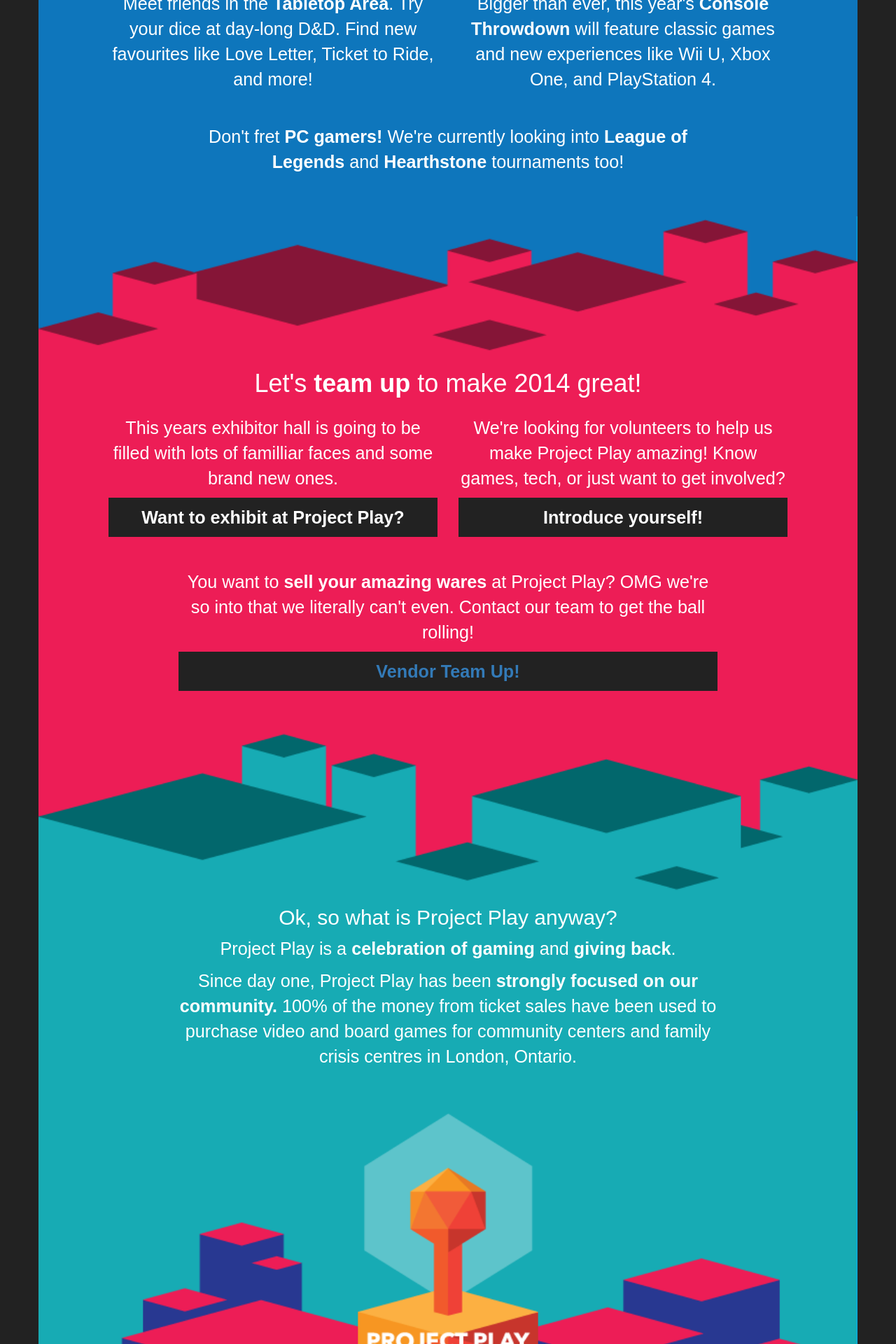
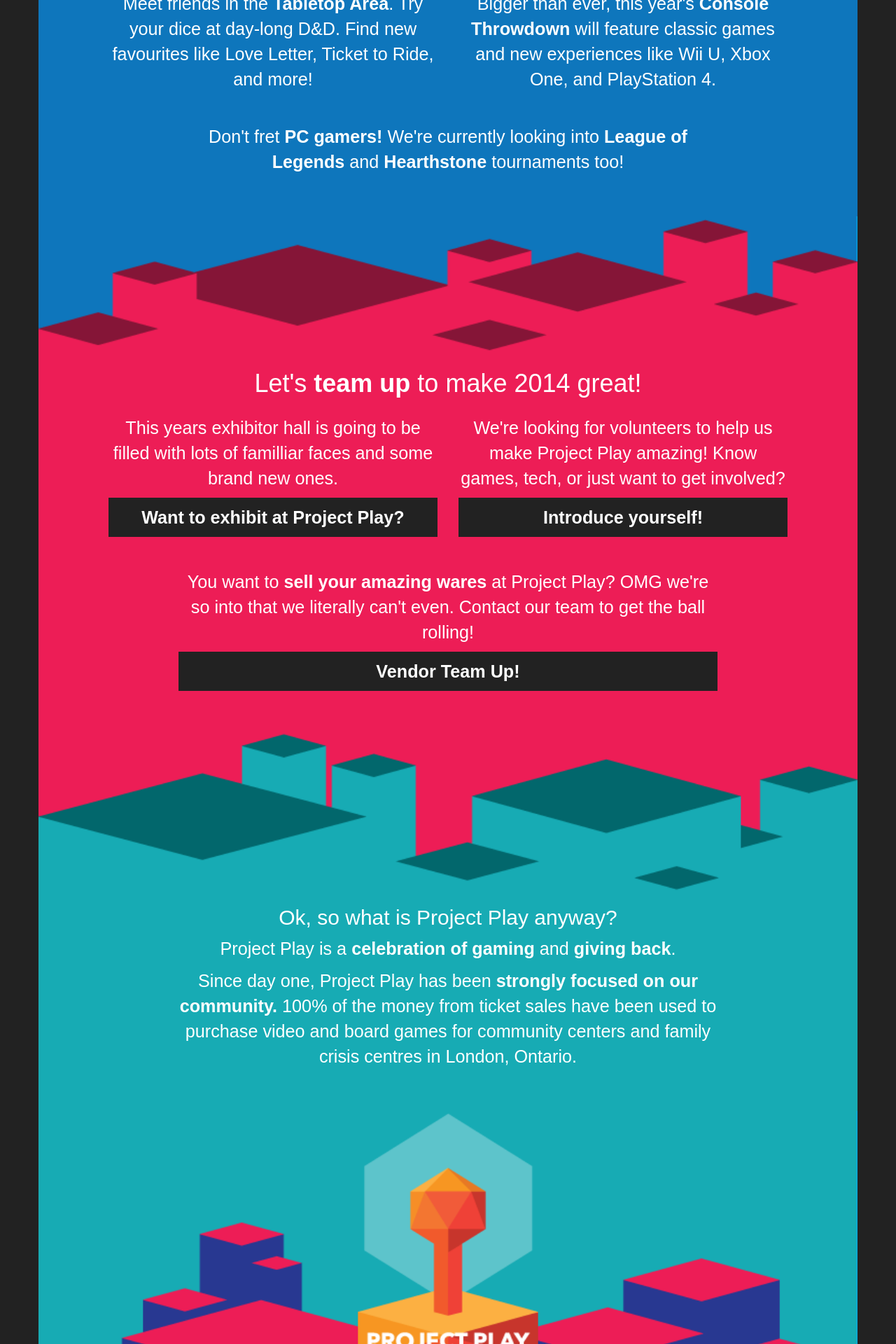
Before and after one commit to projectplay/projectplay.github.io, a Jekyll site: the page built from index.html, in a window 1280 px wide. Shown: the part 1103-3023 px from the top of the page at 70% size. Built offline with Jekyll 4.4.1, drawn with Linux system fonts in a browser that asks for light colours; nearby versions of some CDN libraries; some web fonts are replaced; Markdown is read by kramdown in place of the engine named in the settings.

Commit message:
Responsive links too. Styles.

```diff
--- a/css/main.css
+++ b/css/main.css
@@ -33,6 +33,6 @@
 }
 
 #front p { line-height: 1.3em; font-size: 1.2em; }
-.ticket-info { padding: 10px; background: #222; color: #fff; }
+.ticket-info, .ticket-info a, .ticket-info a:visited { padding: 10px; background: #222; color: #fff; }
 
 .logo { width: 100%; }
--- a/index.html
+++ b/index.html
@@ -76,7 +76,7 @@
 		<div class='row'>
 			<div class='col-xs-10 col-xs-offset-1 col-sm-5 col-sm-offset-1'>
 				<p>This years exhibitor hall is going to be filled with lots of familliar faces and some brand new ones.</p>
-				<p class='ticket-info visible-xs'><a href="https://docs.google.com/forms/d/1ASLU-vGWeA7z--snTXjHWv5fkms_JnxmcCB2ZKaatRk/viewform"><strong>Want to exhibit at Project Play?</strong></a></p>
+				<p class='ticket-info visible-xs'><a target="_blank" href="https://docs.google.com/forms/d/1ASLU-vGWeA7z--snTXjHWv5fkms_JnxmcCB2ZKaatRk/viewform"><strong>Want to exhibit at Project Play?</strong></a></p>
 			</div>
 			<div class='col-xs-10 col-xs-offset-1 col-sm-5 col-sm-offset-0'>
 				<p>We're looking for volunteers to help us make Project Play amazing! Know games, tech, or just want to get involved?</p>
@@ -85,7 +85,7 @@
 		</div>
 		<div class='row hidden-xs'>
 			<div class='col-xs-10 col-xs-offset-1 col-sm-5 col-sm-offset-1'>
-				<p class='ticket-info'><strong>Want to exhibit at Project Play?</strong></p>
+				<p class='ticket-info'><strong><a target="_blank" href="https://docs.google.com/forms/d/1ASLU-vGWeA7z--snTXjHWv5fkms_JnxmcCB2ZKaatRk/viewform">Want to exhibit at Project Play?</strong></a></p>
 			</div>
 			<div class='col-xs-10 col-xs-offset-1 col-sm-5 col-sm-offset-0'>
 				<p class='ticket-info'><strong>Introduce yourself!</strong></p>
@@ -95,7 +95,7 @@
 		<div class="row">
 			<div class="col-xs-10 col-xs-offset-1 col-sm-8 col-sm-offset-2">
 				<p>You want to <strong>sell your amazing wares</strong> at Project Play? OMG we're so into that we literally can't even. Contact our team to get the ball rolling!</p>
-				<p class='ticket-info'><a href='https://docs.google.com/forms/d/10iKzxreCfFcAp6JiER7-COZtNFogk2rWl3KRK9xJTrU/viewform'><strong>Vendor Team Up!</strong></a></p>
+				<p class='ticket-info'><a target="_blank" href='https://docs.google.com/forms/d/10iKzxreCfFcAp6JiER7-COZtNFogk2rWl3KRK9xJTrU/viewform'><strong>Vendor Team Up!</strong></a></p>
 			</div>
 		</div>
 	</div>
```
